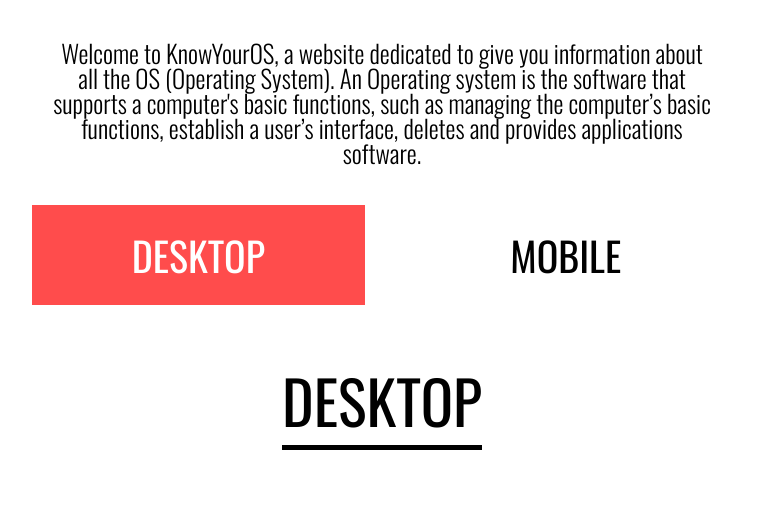
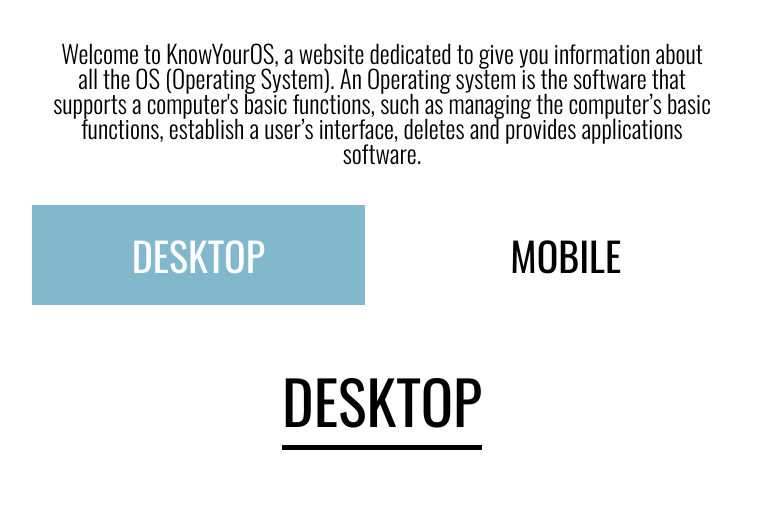
Before and after one commit to KnOS/thisOS, a plain HTML site: page index.html in a window 1280 px wide. In both pictures the pointer is over the link "DESKTOP". Shown: the top 518 px of the page, without its empty margins (258-1021 px from the left). Drawn offline with nearby package versions, Linux system fonts and the light colour scheme.

Commit message:
color change

```diff
--- a/stylesheets/stylesheet.css
+++ b/stylesheets/stylesheet.css
@@ -60,7 +60,7 @@ header {
 }
 
 .button:hover{
-    background-color: #ff4c4c;
+    background-color: #81B8CC;
     color:white;
 }
 
```
